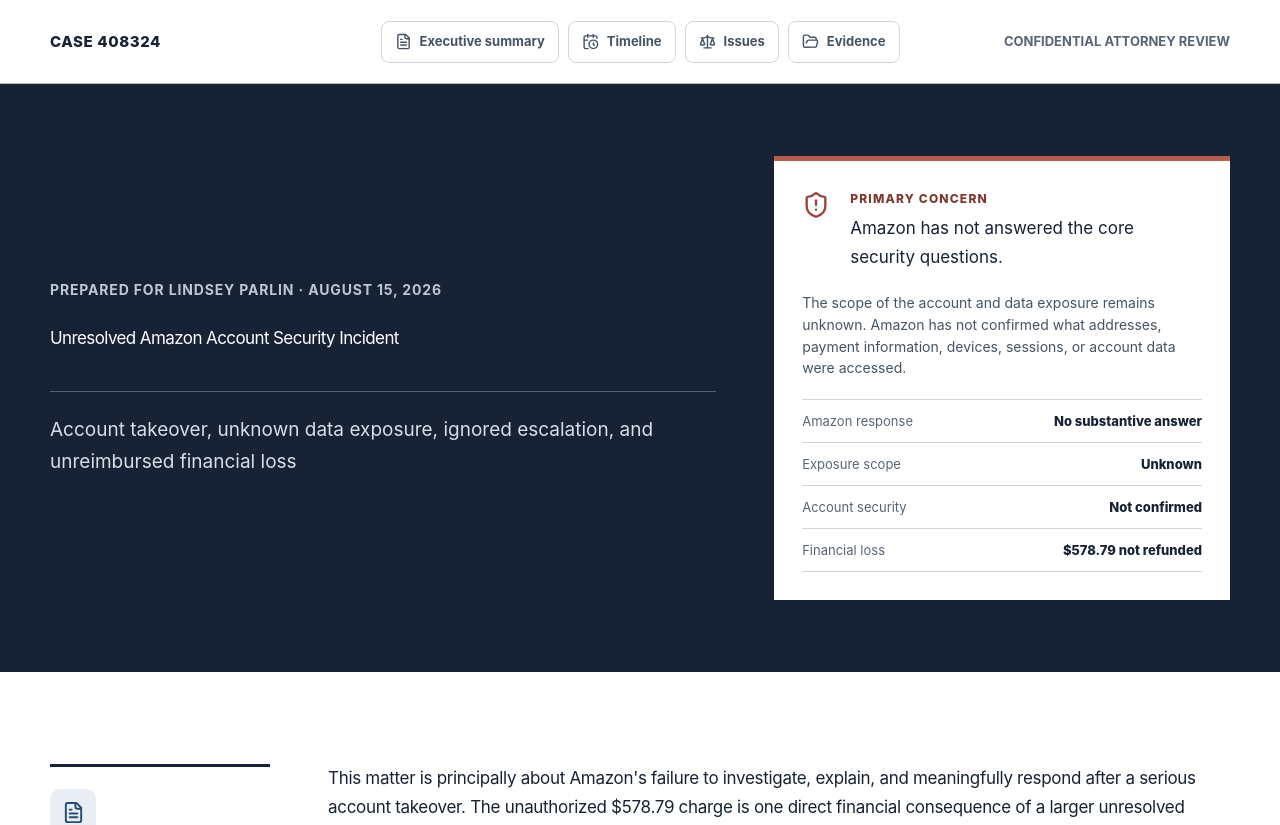
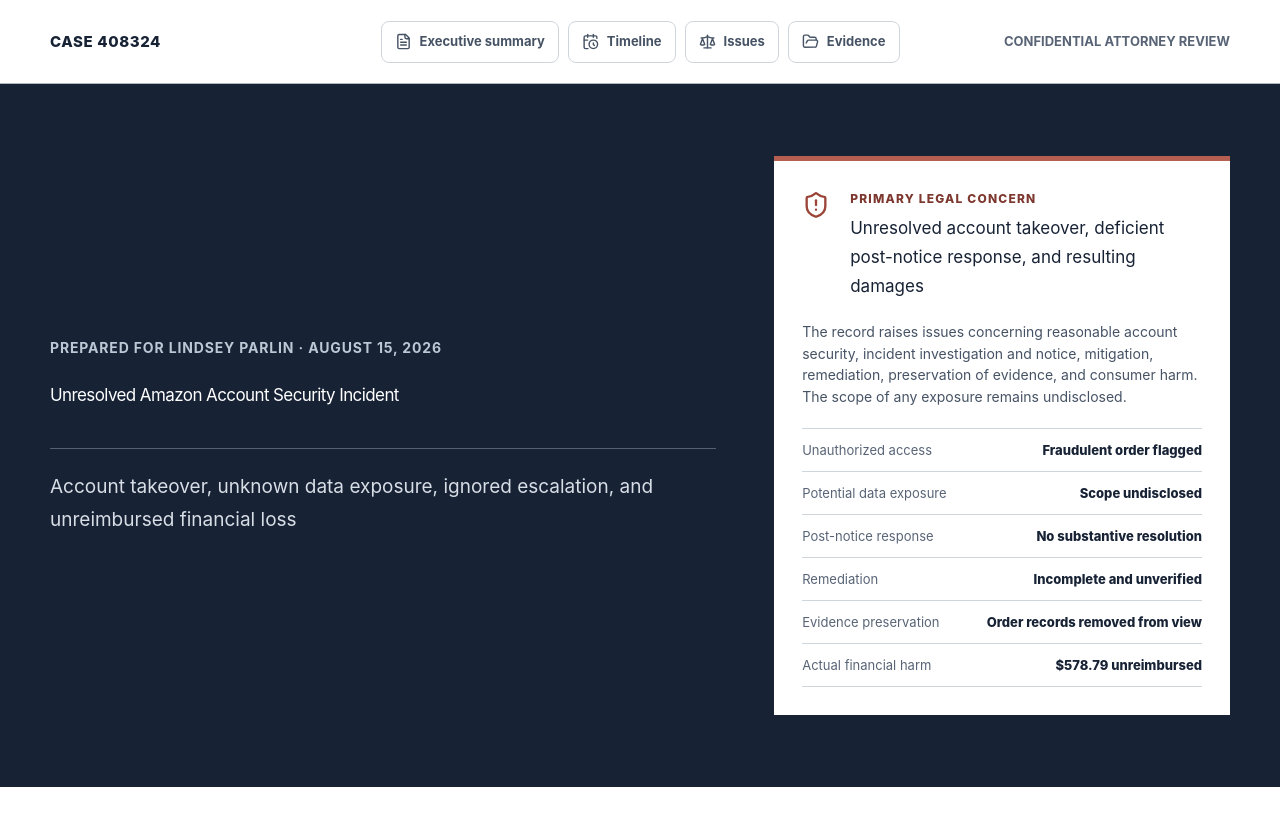
Before and after one commit to Balamm27/amazon-dispute, a Next.js app: page / in a window 1280 px wide. Shown: the top 825 px of the page. Built offline with nearby package versions, Linux system fonts and the light colour scheme.

Commit message:
Use legal issue framing in primary concern

```diff
--- a/app/page.tsx
+++ b/app/page.tsx
@@ -173,14 +173,16 @@
         <aside className="case-status" aria-label="Current case status">
           <div className="status-heading">
             <ShieldAlert aria-hidden="true" />
-            <div><p>Primary concern</p><strong>Amazon has not answered the core security questions.</strong></div>
+            <div><p>Primary legal concern</p><strong>Unresolved account takeover, deficient post-notice response, and resulting damages</strong></div>
           </div>
-          <p className="status-summary">The scope of the account and data exposure remains unknown. Amazon has not confirmed what addresses, payment information, devices, sessions, or account data were accessed.</p>
+          <p className="status-summary">The record raises issues concerning reasonable account security, incident investigation and notice, mitigation, remediation, preservation of evidence, and consumer harm. The scope of any exposure remains undisclosed.</p>
           <dl>
-            <div><dt>Amazon response</dt><dd>No substantive answer</dd></div>
-            <div><dt>Exposure scope</dt><dd>Unknown</dd></div>
-            <div><dt>Account security</dt><dd>Not confirmed</dd></div>
-            <div><dt>Financial loss</dt><dd>$578.79 not refunded</dd></div>
+            <div><dt>Unauthorized access</dt><dd>Fraudulent order flagged</dd></div>
+            <div><dt>Potential data exposure</dt><dd>Scope undisclosed</dd></div>
+            <div><dt>Post-notice response</dt><dd>No substantive resolution</dd></div>
+            <div><dt>Remediation</dt><dd>Incomplete and unverified</dd></div>
+            <div><dt>Evidence preservation</dt><dd>Order records removed from view</dd></div>
+            <div><dt>Actual financial harm</dt><dd>$578.79 unreimbursed</dd></div>
           </dl>
         </aside>
       </div>
```
Also changed, not shown: 1 other file (tests, documents, lock files or other folders).
